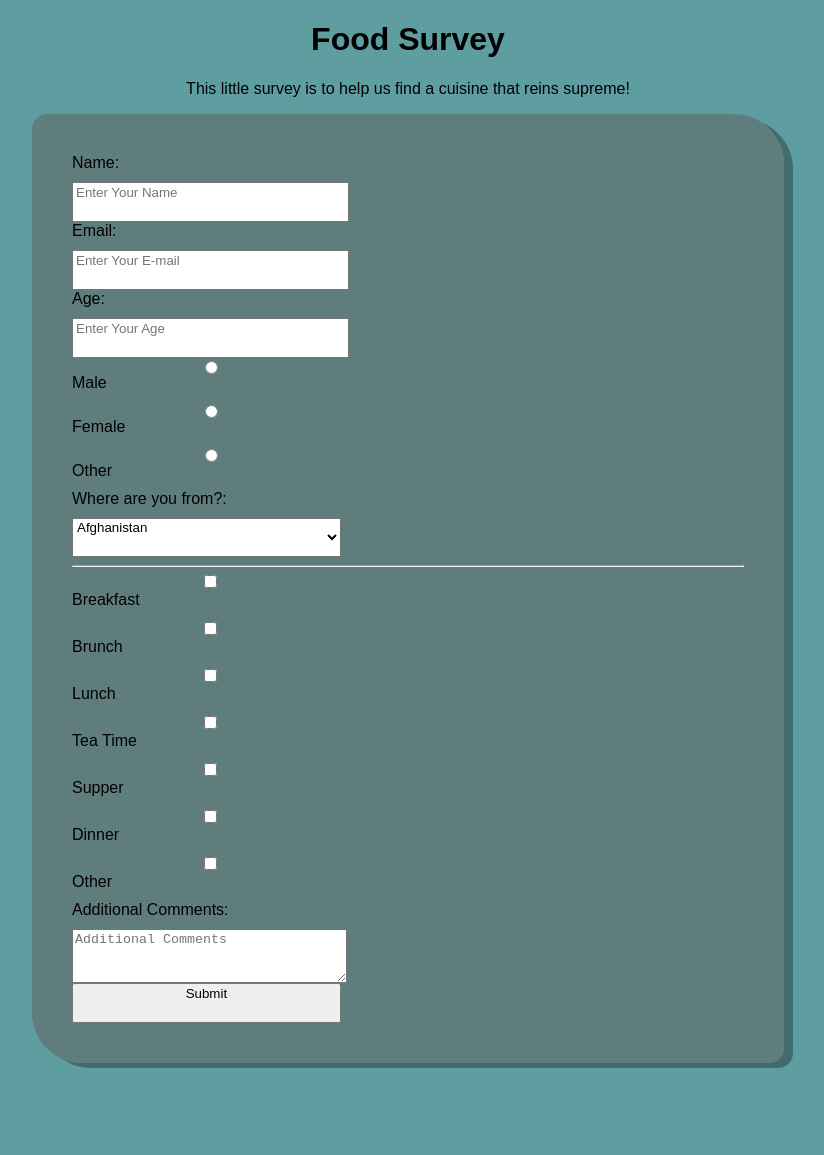
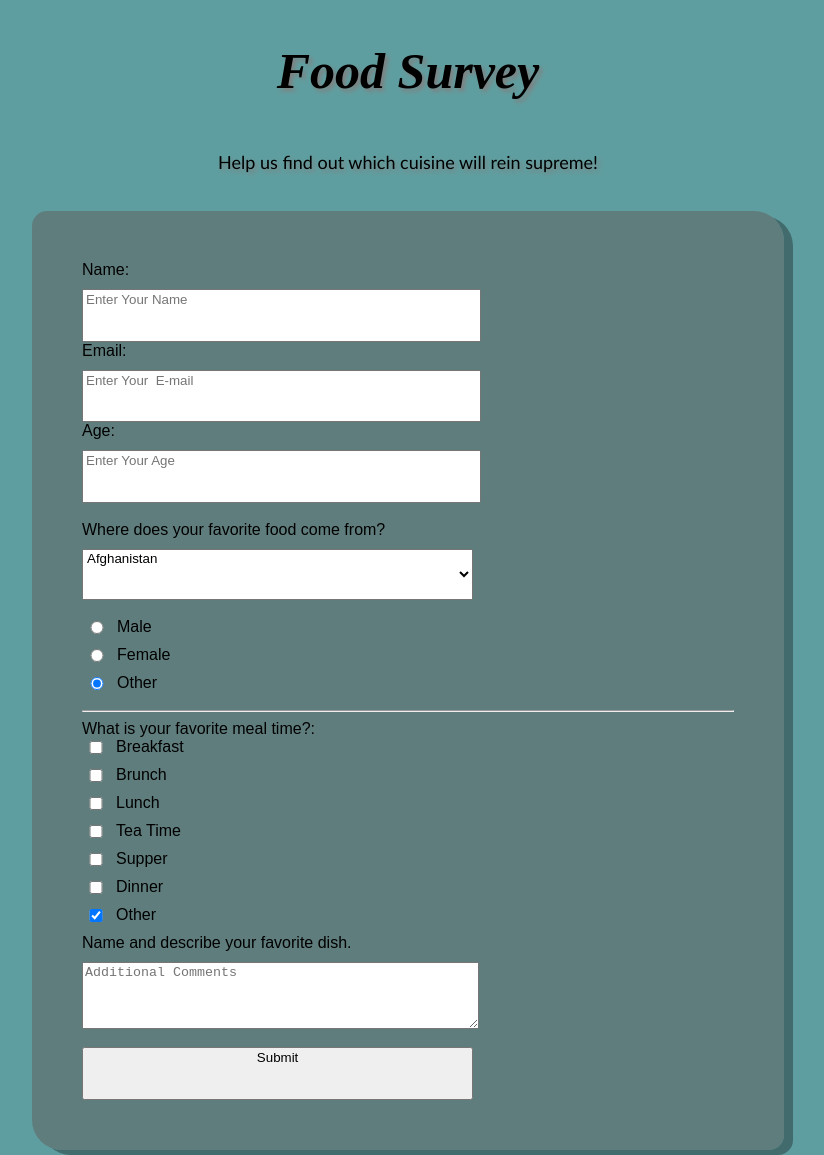
Before and after one commit to donbw/FreeCodeCamp-Repository, a plain HTML site: page Survey_Form/index.html in a window 1280 px wide. Shown: the whole page, without its empty margins (232-1056 px from the left). Before the commit the page ends 1071 px from the top, so only its background shows below. Drawn offline with Linux system fonts and the light colour scheme.

Commit message:
Survey-Form-Finished-Project

```diff
--- a/Survey_Form/index.html
+++ b/Survey_Form/index.html
@@ -1,44 +1,39 @@
 <!DOCTYPE html>
 <html lang="eng">
+  <head>
+    <meta charset="UTF-8">
+    <title>freecodecamp-survey-form-project</title>
 
-  <head>
-    <title>freecodecamp-survey-form-project</title>
+    <!-- Link to an external Style Sheet -->
     <link rel="stylesheet" type="text/css" href="style.css">
   </head>
+
   <body>
-    <header>
-      <meta charset="utf-8"/>
     <h1 id="title">
       Food Survey
     </h1>
-    </header>
+      <p id="description">
+        Help us find out which cuisine will rein supreme!
+      </p>
 
     <!--This <script> is to allow me to verify each process of my code for this test-->
     <script type="text/javascript" src="https://cdn.freecodecamp.org/testable-projects-fcc/v1/bundle.js"></script>
 
-    <p id="description">
-      This little survey is to help us find a cuisine that reins supreme!
-    </p>
+      <form id="survey-form">
 
-    <form id="survey-form">
         <label id=name-label>Name:</label>
           <input type="text" name="name" id="name" required placeholder="Enter Your Name"></input>
+
           <label id="email-label">Email:</label>
-      <input type="email" name="email" id="email" required placeholder="Enter Your E-mail"></input>
+          <input type="email" name="email" id="email" required placeholder="Enter Your  E-mail"></input>
+
           <label id="number-label">Age:</label>
-      <input type="number" name="number" id="number" min="0" max="110" required placeholder="Enter Your Age"></input>
+          <input type="number" name="number" id="number" min="0" max="110" required   placeholder="Enter Your Age"></input><br>
 
-      <gender id="button">
-        <input type="radio" id="male" name="gender" value="male">
-        <label for="male">Male</label>
-        <input type="radio" id="female" name="gender" value="female">
-        <label for="female">Female</label>
-        <input type="radio" id="other" name="gender" value="other">
-        <label for="other">Other</label>
-      </gender>
+          <label id="place-label">Where does your favorite food come from?</label>
 
+          <select id="dropdown" name="country">
             <label id="country">Where are you from?:</label>
-      <select id="dropdown" name="country">
            <option value="Afganistan">Afghanistan</option>
            <option value="Albania">Albania</option>
            <option value="Algeria">Algeria</option>
@@ -285,29 +280,58 @@
            <option value="Zaire">Zaire</option>
            <option value="Zambia">Zambia</option>
            <option value="Zimbabwe">Zimbabwe</option>
-      </select>
+          </select><br>
+
+        <gender id="button">
+          <div>
+            <input type="radio" id="male" name="gender" value="male">
+            <label for="male">Male</label>
+          </div>
+          <div>
+            <input type="radio" id="female"  name="gender" value="female">
+            <label for="female">Female</label>
+          </div>
+          <div>
+            <input type="radio" id="other" name="gender" value="other" checked>
+            <label for="other">Other</label>
+          </div>
+        </gender>
+
         <hr>
 
-    <div id="button-area">
+        <div id="button-area">What is your favorite meal time?:
+          <div>
             <input type="checkbox" id="breakfast" name="breakfast"  value="Breakfast">
             <label for="breakfast">Breakfast</label>
+          </div>
+          <div>
             <input type="checkbox" id="brunch" name="brunch"  value="brunch">
             <label for="brunch"> Brunch</label>
+          </div>
+          <div>
             <input type="checkbox" id="lunch" name="lunch"  value="lunch">
             <label for="lunch"> Lunch</label>
+          </div>
+          <div>
             <input type="checkbox" id="tea" name="tea"  value="tea">
             <label for="tea"> Tea Time</label>
+          </div>
+          <div>
             <input type="checkbox" id="supper" name="supper"  value="supper">
             <label for="supper"> Supper</label>
+          </div>
+          <div>
             <input type="checkbox" id="dinner" name="dinner"  value="dinner">
             <label for="dinner"> Dinner</label>
-      <input type="checkbox" id="other" name="other"  value="other">
+          </div>
+          <div>
+            <input type="checkbox" id="other" name="other"  value="other" checked>
             <label for="other"> Other</label>
           </div>
+        </div>
 
-
-    <label id="additional-comments-label">Additional Comments:</label>
-    <textarea placeholder="Additional Comments"></textarea>
+        <label id="additional-comments-label">Name and describe your favorite dish.</label>
+          <textarea placeholder="Additional Comments"></textarea><br>
 
         <input type="submit" id="submit">
 
--- a/Survey_Form/style.css
+++ b/Survey_Form/style.css
@@ -1,31 +1,49 @@
 
+#title {
+  font-family: 'Times New Roman', Times, serif;
+  font-style: italic;
+  font-size: 50px;
+  text-shadow: 3px 3px 4px #808080;
+  text-align: center;
+}
+p {
+  font-family: Calibri,  sans-serif;
+  font-size: 18px;
+  text-shadow: 3px 3px 4px #808080;
+  text-align: center;
+  padding-bottom: 20px;
+}
 body {
+  display: grid;
   font-family: sans-serif;
-  background-color: cadetblue;
+  background-color: #5f9ea0;
   padding-left: 20%;
   padding-right: 20%;
   }
-
-  header, p {
-    text-align: center;
-  }
-
+form {
+  background-color: #62676695;
+  padding: 50px 50px;
+  border-radius: 15px 30px;
+  box-shadow: 9px 5px #426b6d;
+}
 label {
   font-size: 16px;
   display: block;
   padding-bottom: 10px;
   border-radius: 50%;
 }
-
-form {
-  background-color: #62676695;
-  padding: 40px 40px 40px 40px;
-  border-radius: 15px 50px;
-  box-shadow: 9px 5px #426b6d;
-}
-
 input, textarea, select {
   display: block;
-  width: 40%;
-  padding-bottom: 20px;
+  width: 60%;
+  padding-bottom: 5%;
 }
+[type="radio"] {
+  float: left;
+  width: 20px;
+  margin-right: 10px;
+}
+[type="checkbox"] {
+  float: left;
+  width: 20px;
+  margin-right: 10px;
+}
```
Lines whose indentation alone changed are shown as unchanged.
